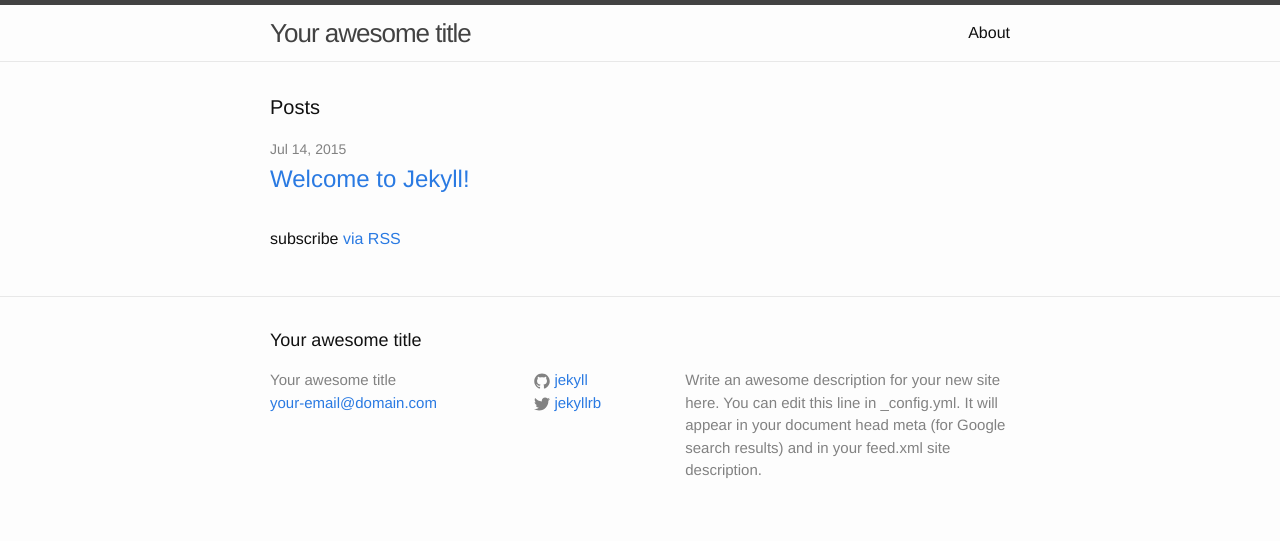
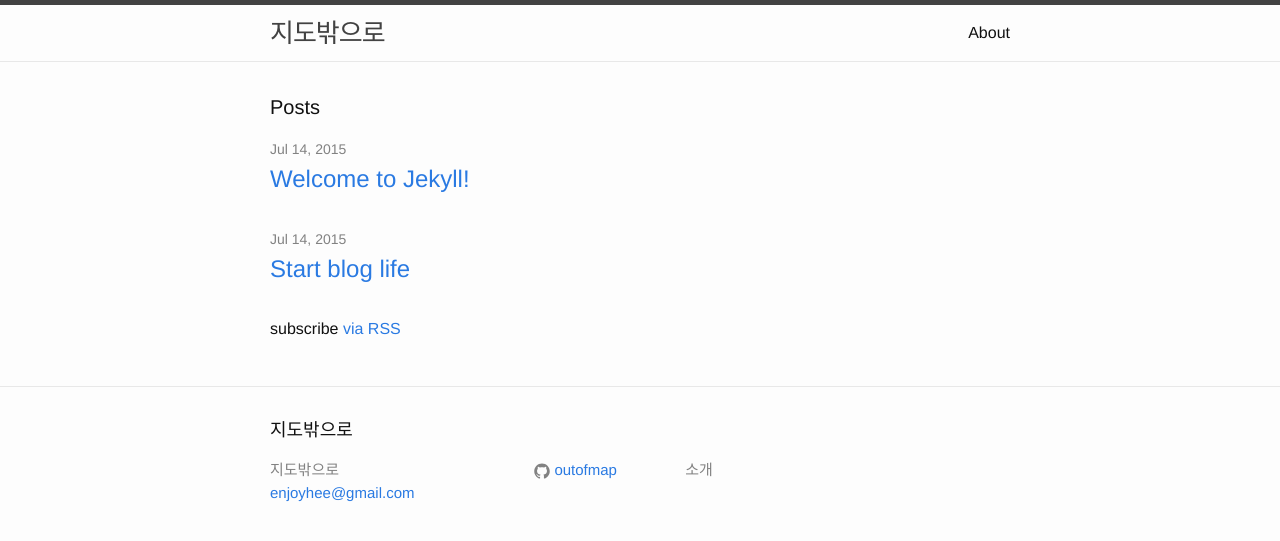
Before and after one commit to outofmap/outofmap.github.com, a Jekyll site: the page built from index.html, in a window 1280 px wide. Shown: the top 541 px of the page. Built offline with Jekyll 4.4.1, drawn with Linux system fonts in a browser that asks for light colours.

```diff
--- a/_config.yml
+++ b/_config.yml
@@ -1,14 +1,10 @@
 # Site settings
-title: Your awesome title
-email: your-email@domain.com
-description: > # this means to ignore newlines until "baseurl:"
-  Write an awesome description for your new site here. You can edit this
-  line in _config.yml. It will appear in your document head meta (for
-  Google search results) and in your feed.xml site description.
+title: 지도밖으로
+email: enjoyhee@gmail.com
+description: 소개
 baseurl: "" # the subpath of your site, e.g. /blog/
 url: "http://yourdomain.com" # the base hostname & protocol for your site
-twitter_username: jekyllrb
-github_username:  jekyll
+github_username:  outofmap
 
 # Build settings
 markdown: kramdown
```
Also changed, not shown: _posts/2015-07-14-firstpost.markdown (added, +20 -0 lines).
